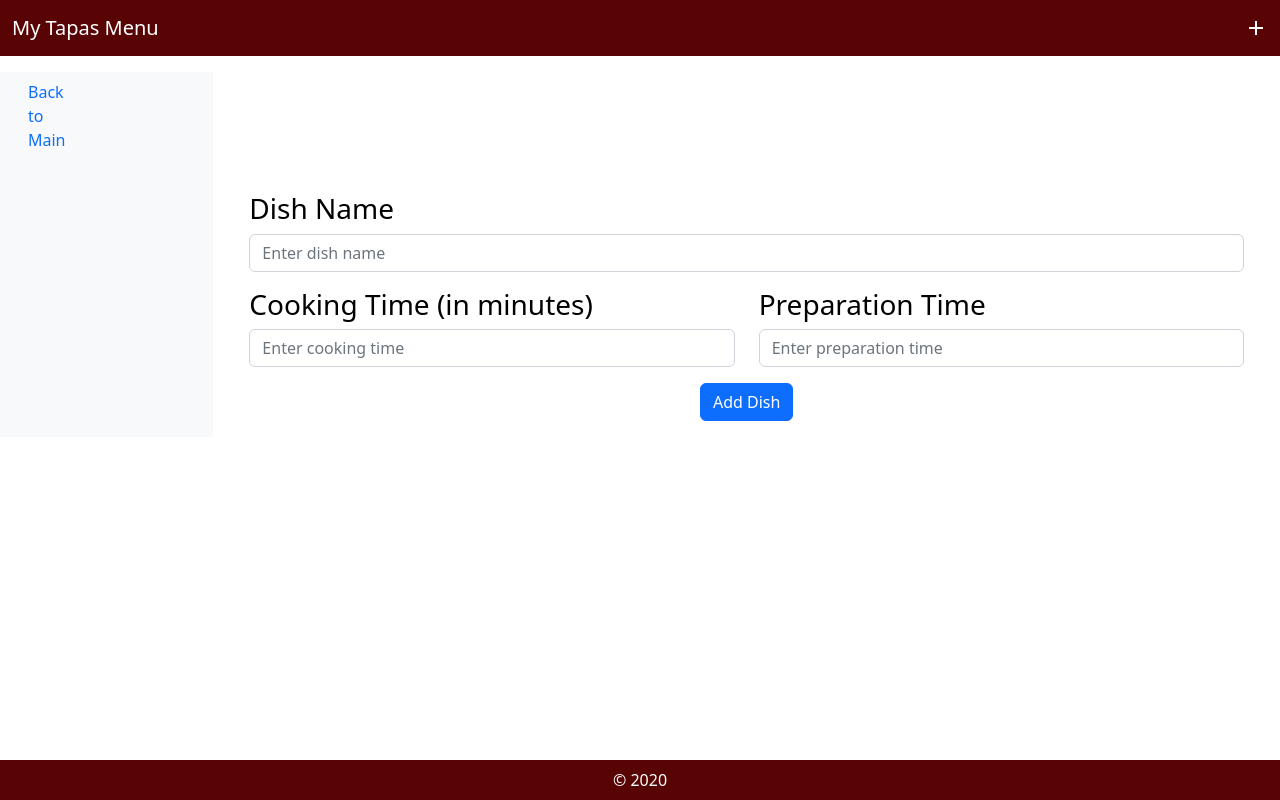
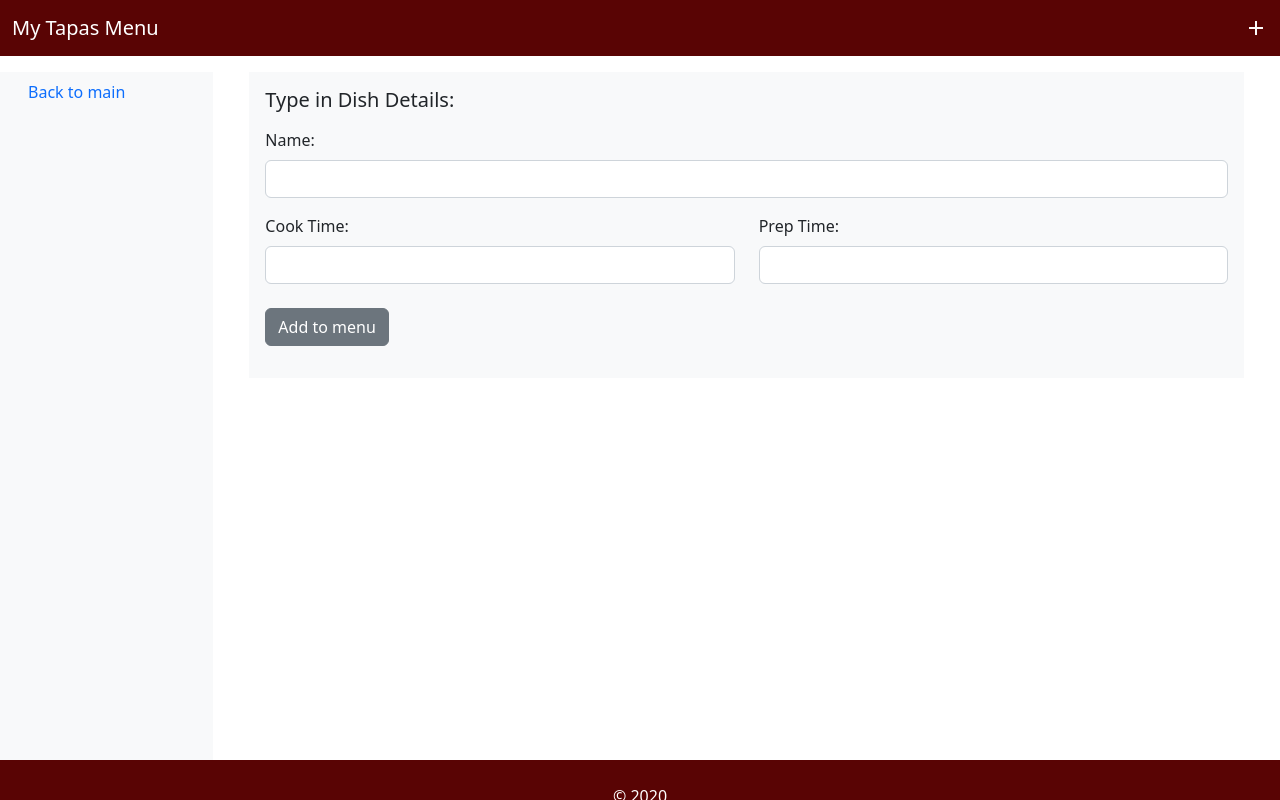
Before and after one commit to rinacode-alt/M5E-DjangoTemplates-main, a Django app: template tapasapp/templates/tapasapp/add_menu.html in a window 1280 px wide. Run offline with Django 3.2, Linux system fonts and the light colour scheme; the template is opened without the code that fills it, so the values that code supplies are empty; some libraries are stand-ins or nearby versions.

Commit message:
fixed css

```diff
--- a/tapasapp/templates/tapasapp/add_menu.html
+++ b/tapasapp/templates/tapasapp/add_menu.html
@@ -1,46 +1,61 @@
-{% extends 'tapasapp/base.html' %}
-
-{% load static %}
-
-{% block sidebar %}
-    <nav id="sidebar" class="col-md-3 col-lg-2 d-md-block bg-light sidebar">
-        <div class="position-sticky">
-            <ul class="nav flex-column">
+{% extends 'tapasapp/base.html' %} {% load static %} {% block sidebar %}
 <li class="nav-item">
-                    <a class="nav-link" href="{% url 'view_menu' %}">
-                        Back to Main
-                    </a>
+  <a class="nav-link active" href="{% url 'view_menu' %}"> Back to main </a>
 </li>
-            </ul>
-        </div>
-    </nav>
-{% endblock %}
-
-{% block content %}
-<div class="container mt-5">
-    <h1 class="text-center mb-4 text-white">Add Menu</h1>
+{% endblock %} {% block content %}
+<div class="container-fluid">
+  <div class="row">
+    <div class="col-12">
+      <div class="card border-0">
+        <div class="card-body bg-light">
+          <h5 class="mb-3">Type in Dish Details:</h5>
 
           <form method="POST">
+            {% csrf_token %}
 
             <div class="mb-3">
-            <h3 class="text-black">Dish Name</h3>
-            <input type="text" class="form-control" id="dish_name" name="dish_name" placeholder="Enter dish name" required>
+              <label for="dish_name" class="form-label">Name:</label>
+              <input
+                type="text"
+                class="form-control"
+                id="dish_name"
+                name="dish_name"
+                required
+              />
             </div>
 
-        <div class="mb-3 row">
-            <div class="col-md-6">
-                <h3 class="text-black">Cooking Time (in minutes)</h3>
-                <input type="number" class="form-control" id="cooking_time" name="cooking_time" placeholder="Enter cooking time" required>
+            <div class="row mb-4">
+              <div class="col-md-6 mb-3 mb-md-0">
+                <label for="cooking_time" class="form-label">Cook Time:</label>
+                <input
+                  type="number"
+                  class="form-control"
+                  id="cooking_time"
+                  name="cooking_time"
+                  required
+                />
               </div>
               <div class="col-md-6">
-                <h3 class="text-black">Preparation Time</h3>
-                <input type="number" class="form-control" id="prep_time" name="prep_time" placeholder="Enter preparation time" required>
+                <label for="prep_time" class="form-label">Prep Time:</label>
+                <input
+                  type="number"
+                  class="form-control"
+                  id="prep_time"
+                  name="prep_time"
+                  required
+                />
               </div>
             </div>
 
-        <div class="d-flex justify-content-center">
-            <button type="submit" class="btn btn-primary">Add Dish</button>
+            <div>
+              <button type="submit" class="btn btn-secondary">
+                Add to menu
+              </button>
             </div>
           </form>
         </div>
+      </div>
+    </div>
+  </div>
+</div>
 {% endblock %}
--- a/tapasapp/templates/tapasapp/base.html
+++ b/tapasapp/templates/tapasapp/base.html
@@ -3,22 +3,69 @@
 <html>
   <head>
     <title>The List</title>
-        <link rel="stylesheet" href="https://fonts.googleapis.com/css?family=Roboto:300,400,500,700|Material+Icons">
-        <link rel="stylesheet" href="{% static '/bootstrap/css/bootstrap.min.css' %}">
-        <link rel="stylesheet" href="{% static '/bootstrap/css/custom.css' %}">
+    <link
+      rel="stylesheet"
+      href="https://fonts.googleapis.com/css?family=Roboto:300,400,500,700|Material+Icons"
+    />
+    <link
+      rel="stylesheet"
+      href="{% static '/bootstrap/css/bootstrap.min.css' %}"
+    />
+    <link rel="stylesheet" href="{% static '/bootstrap/css/custom.css' %}" />
     <script src="{% static '/bootstrap/js/bootstrap.bundle.min.js' %}"></script>
+    <style>
+      html,
+      body {
+        height: 100%;
+      }
+      body {
+        display: flex;
+        flex-direction: column;
+      }
+      .content-wrapper {
+        flex: 1;
+        display: flex;
+        flex-direction: column;
+      }
+      .container-fluid {
+        flex: 1;
+      }
+      .row {
+        flex: 1;
+      }
+      .bg-custom {
+        background-color: #590404 !important;
+      }
+      .sidebar {
+        position: sticky;
+        top: 56px;
+        height: calc(100vh - 112px); /* Navbar and footer height */
+        overflow-y: auto;
+      }
+      .footer {
+        padding: 1rem 0;
+        color: white;
+        text-align: center;
+      }
+    </style>
   </head>
   <body>
-        <nav class="navbar navbar-dark bg-custom mb-3 sticky-top" style="background-color: #590404;">
+    <nav class="navbar navbar-dark bg-custom mb-3 sticky-top">
       <div class="container-fluid">
-                <a class="navbar-brand mb-0" href="{% url 'view_menu' %}">My Tapas Menu</a>
-                <a href="" style="color:white"><i class="material-icons">add</i></a>
+        <a class="navbar-brand mb-0" href="{% url 'view_menu' %}"
+          >My Tapas Menu</a
+        >
+        <a href="" class="text-white"><i class="material-icons">add</i></a>
       </div>
     </nav>
 
+    <div class="content-wrapper">
       <div class="container-fluid">
         <div class="row">
-                <nav id="sidebar" class="col-md-3 col-lg-2 d-md-block bg-light sidebar">
+          <nav
+            id="sidebar"
+            class="col-md-3 col-lg-2 d-md-block bg-light sidebar"
+          >
             <div class="position-sticky">
               <ul class="nav flex-column">
                 {% block sidebar %}
@@ -38,15 +85,14 @@
           </nav>
 
           <main class="col-md-9 ms-sm-auto col-lg-10 px-4">
-                    {% block content %}
-                    {% endblock %}
+            {% block content %} {% endblock %}
           </main>
         </div>
       </div>
+    </div>
 
-        <footer class="footer bg-custom" style="background-color: #590404;">
+    <footer class="footer bg-custom">
       <div class="container">&copy; 2020</div>
     </footer>
-
   </body>
 </html>
```
Also changed, not shown: tapasapp/templates/tapasapp/basic_list.html (+16 -64 lines), tapasapp/templates/tapasapp/list.html (+8 -13 lines), tapasapp/static/bootstrap/css/custom.css (indentation only). Lines whose indentation alone changed are shown as unchanged.
